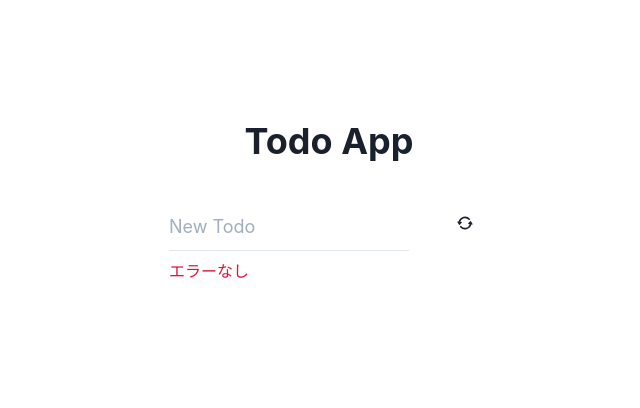
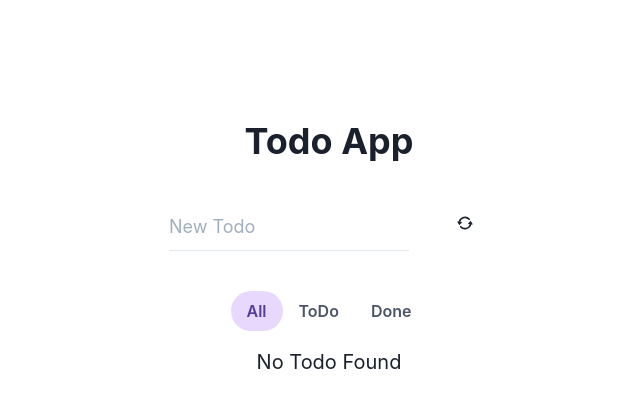
Before and after one commit to ibystm/chakra-ui-playground, a React (Create React App) app: page / in a window 1280 px wide. Shown: the top 408 px of the page, without its empty margins (371-1011 px from the left). Built offline with nearby package versions, Linux system fonts and the light colour scheme.

Commit message:
add tab component.

```diff
--- a/src/features/toDoList/ToDoList.tsx
+++ b/src/features/toDoList/ToDoList.tsx
@@ -1,4 +1,4 @@
-import { Stack } from "@chakra-ui/react";
+import { Stack, Tab, TabList, Tabs, Text } from "@chakra-ui/react";
 import React from "react";
 import { useSelector } from "../../app/hooks";
 import { TodoItem } from "./TodoItem";
@@ -14,7 +14,19 @@ const ToDoList: React.FC = () => {
       justify="center"
       w="300px"
     >
-      {todoList.map((t) => {
+      <Tabs
+        width="100%"
+        variant="soft-rounded"
+        colorScheme="purple"
+        align="center"
+      >
+        <TabList mb={4}>
+          <Tab>All</Tab>
+          <Tab>ToDo</Tab>
+          <Tab>Done</Tab>
+        </TabList>
+        {todoList.length ? (
+          todoList.map((t) => {
             return (
               <TodoItem
                 key={t.key}
@@ -23,7 +35,11 @@ const ToDoList: React.FC = () => {
                 isDone={t.isDone}
               />
             );
-      })}
+          })
+        ) : (
+          <Text fontSize="xl">No Todo Found</Text>
+        )}
+      </Tabs>
     </Stack>
   );
 };
--- a/src/features/toDoList/TodoInputArea.tsx
+++ b/src/features/toDoList/TodoInputArea.tsx
@@ -90,7 +90,7 @@ const TodoInputArea: React.FC = () => {
             onChange={handleChange}
             isInvalid={errorObject.error}
           />
-          {errorObject.message && (
+          {errorObject.error && (
             <Text color="crimson" mt={2}>
               {errorObject.message}
             </Text>
--- a/src/features/toDoList/TodoItem.tsx
+++ b/src/features/toDoList/TodoItem.tsx
@@ -99,6 +99,7 @@ export const TodoItem: React.FC<ITodoItem> = ({ storeKey, todo, isDone }) => {
         initial="initial"
         animate={controls}
         display="flex"
+        alignItems="center"
         justifyContent="space-between"
         w="100%"
       >
```
Lines whose indentation alone changed are shown as unchanged.
